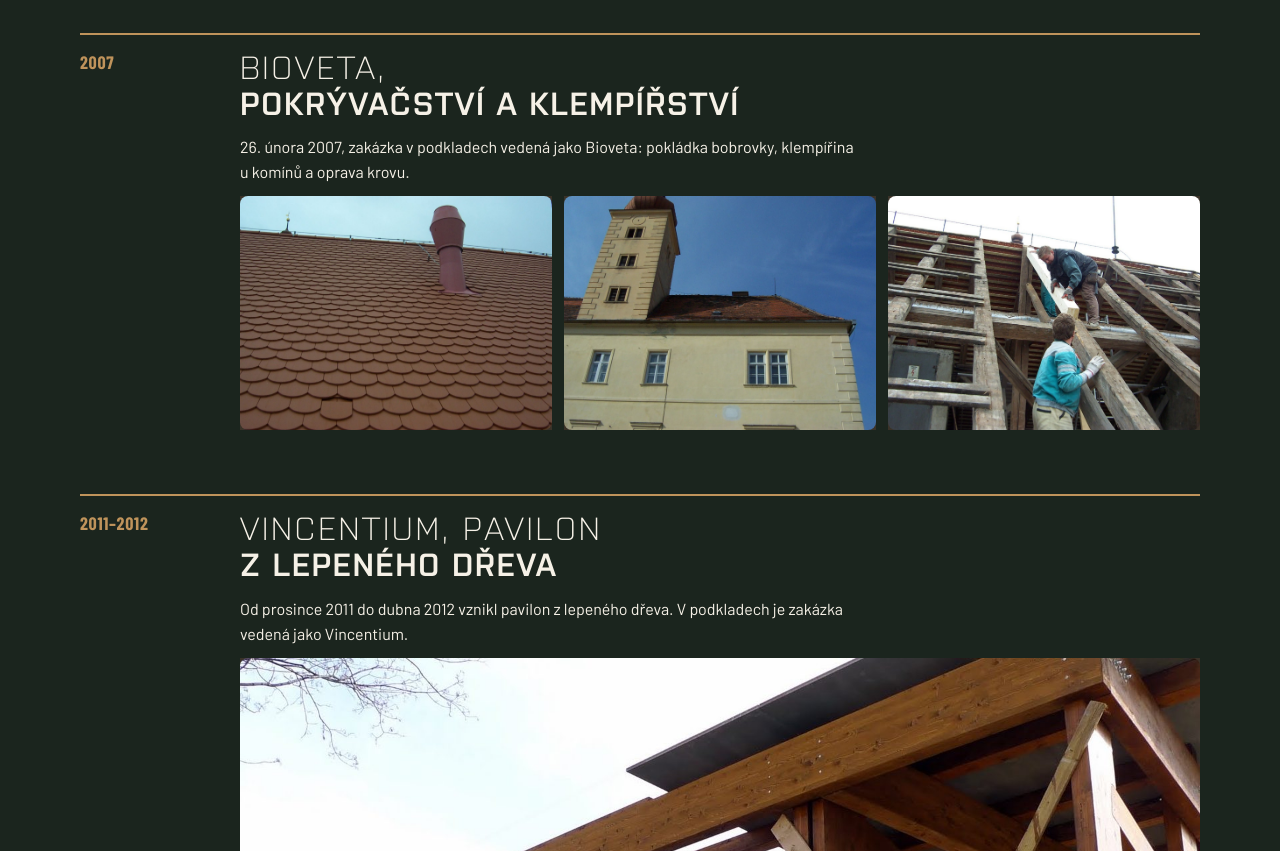
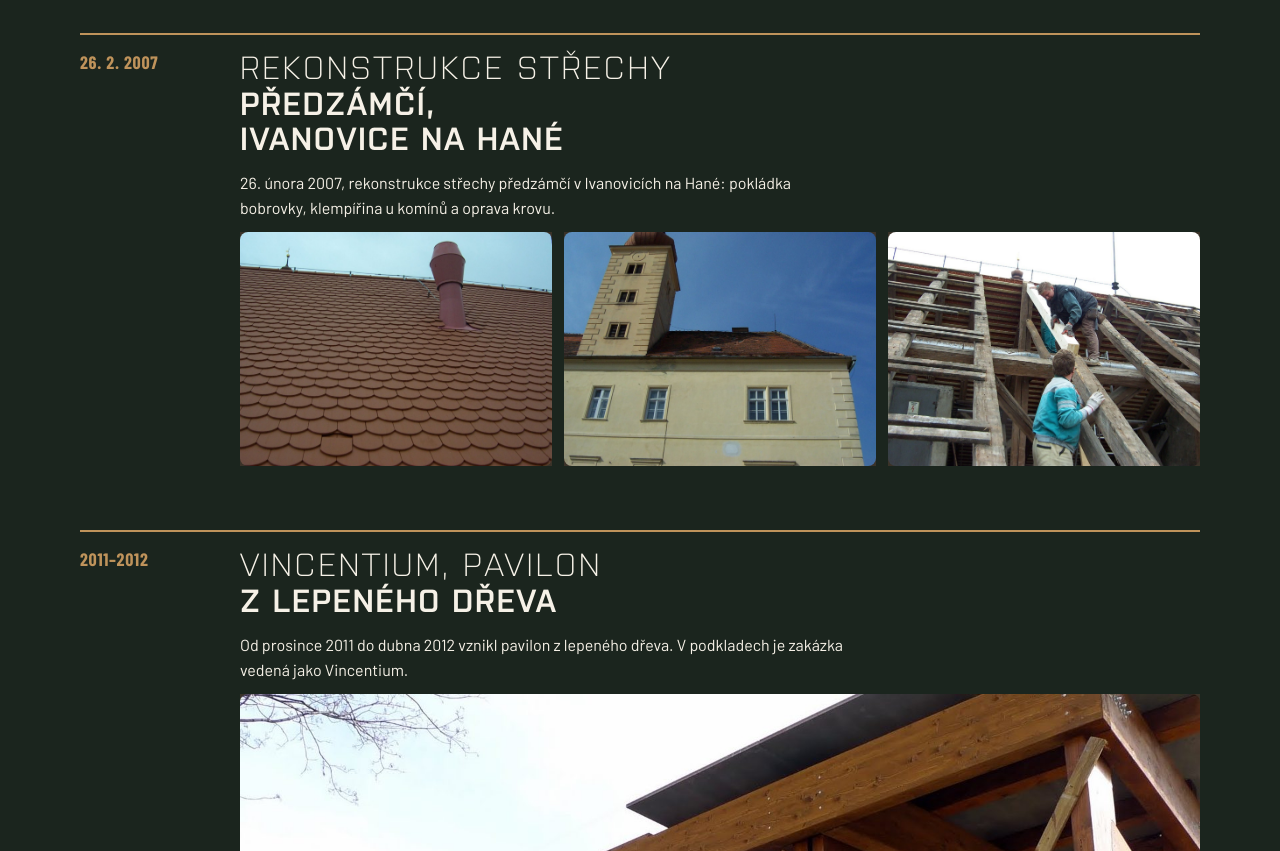
Before and after one commit to mnikola2377/penti-web, an Astro site: page /o-nas in a window 1280 px wide. Shown: the part 1399-2250 px from the top of the page. Built offline with nearby package versions, Linux system fonts and the light colour scheme; Astro itself is replaced by a stand-in of ours.

Commit message:
Přejmenuj zakázku z roku 2007 na předzámčí v Ivanovicích
Jméno Bioveta z webu mizí. Obec je Ivanovice na Hané, rozměr se neuvádí.

Co-authored-by: mnikola2377 <mnikola2377@users.noreply.github.com>

```diff
--- a/src/components/KartaRealizace.astro
+++ b/src/components/KartaRealizace.astro
@@ -14,7 +14,9 @@ const { item, sizes = "(min-width: 900px) 340px, 100vw" } = Astro.props;
   <div class="card-body">
     <p class="eyebrow">{item.kind}</p>
     <h3>{item.title}</h3>
-    <p class="missing">Obec: {chybiObec}. Rozměr: {chybiRozmer}.</p>
+    <p class="missing">
+      Obec: {item.obec ?? chybiObec}.{item.rozmer === null ? "" : ` Rozměr: ${item.rozmer ?? chybiRozmer}.`}
+    </p>
     <span class="more">Otevřít realizaci</span>
   </div>
 </a>
--- a/src/data/foto.ts
+++ b/src/data/foto.ts
@@ -36,6 +36,10 @@ export interface Realizace {
   cover: Foto;
   photos: Foto[];
   featured: boolean;
+  /** Když chybí, na kartě zůstane „Doplní firma“. */
+  obec?: string;
+  /** null = rozměr neuvádět. Když chybí, na kartě zůstane „Doplní firma“. */
+  rozmer?: string | null;
 }
 
 export const chybiObec = "Doplní firma";
@@ -239,14 +243,16 @@ export const realizace: Realizace[] = [
   },
   {
     slug: "pokryvacstvi-klempirstvi-2007",
-    title: "Pokrývačské a klempířské práce, 2007",
-    year: "2007",
+    title: "Rekonstrukce střechy předzámčí, Ivanovice na Hané",
+    year: "26. 2. 2007",
     kind: "Pokrývačství a klempířství",
-    lead: "Zakázka z 26. února 2007, v podkladech vedená jako Bioveta: bobrovka, oplechování komínů a oprava krovu.",
+    lead: "26. února 2007. Pokládka bobrovky, klempířina u komínů a oprava krovu.",
+    obec: "Ivanovice na Hané",
+    rozmer: null,
     featured: true,
     cover: {
       src: bobrovkaDetail,
-      alt: "Plocha bobrovky s oplechovaným komínem, zakázka z února 2007.",
+      alt: "Plocha bobrovky s oplechovaným komínem, rekonstrukce střechy předzámčí v Ivanovicích na Hané, 26. února 2007.",
     },
     photos: [
       {
@@ -359,14 +365,14 @@ export const historie: Obdobi[] = [
     ],
   },
   {
-    id: "bioveta",
-    label: "2007",
-    title: "Bioveta, pokrývačství a klempířství",
-    text: "26. února 2007, zakázka v podkladech vedená jako Bioveta: pokládka bobrovky, klempířina u komínů a oprava krovu.",
+    id: "predzamci-2007",
+    label: "26. 2. 2007",
+    title: "Rekonstrukce střechy předzámčí, Ivanovice na Hané",
+    text: "26. února 2007, rekonstrukce střechy předzámčí v Ivanovicích na Hané: pokládka bobrovky, klempířina u komínů a oprava krovu.",
     photos: [
       {
         src: bobrovkaDetail,
-        alt: "Bobrovka a oplechovaný komín na střeše zakázky Bioveta, 26. února 2007.",
+        alt: "Bobrovka a oplechovaný komín, rekonstrukce střechy předzámčí v Ivanovicích na Hané, 26. února 2007.",
       },
       {
         src: bobrovkaHotovo,
--- a/src/pages/o-nas.astro
+++ b/src/pages/o-nas.astro
@@ -6,7 +6,7 @@ import { company } from "../lib/company";
 import { historie } from "../data/foto";
 
 const description =
-  "Historie PENTI PREFAB: firma pradědečka Oskara Funtíčka, počátky v 90. letech, Bioveta 2007, Vincentium 2011–2012, altán 2016 a dnešní výroba v Ivanovicích na Hané.";
+  "Historie PENTI PREFAB: firma pradědečka Oskara Funtíčka, počátky v 90. letech, rekonstrukce střechy předzámčí v roce 2007, Vincentium 2011–2012, altán 2016 a dnešní výroba v Ivanovicích na Hané.";
 ---
 
 <Base
```
Also changed, not shown: src/pages/realizace/[slug].astro (+12 -6 lines).
